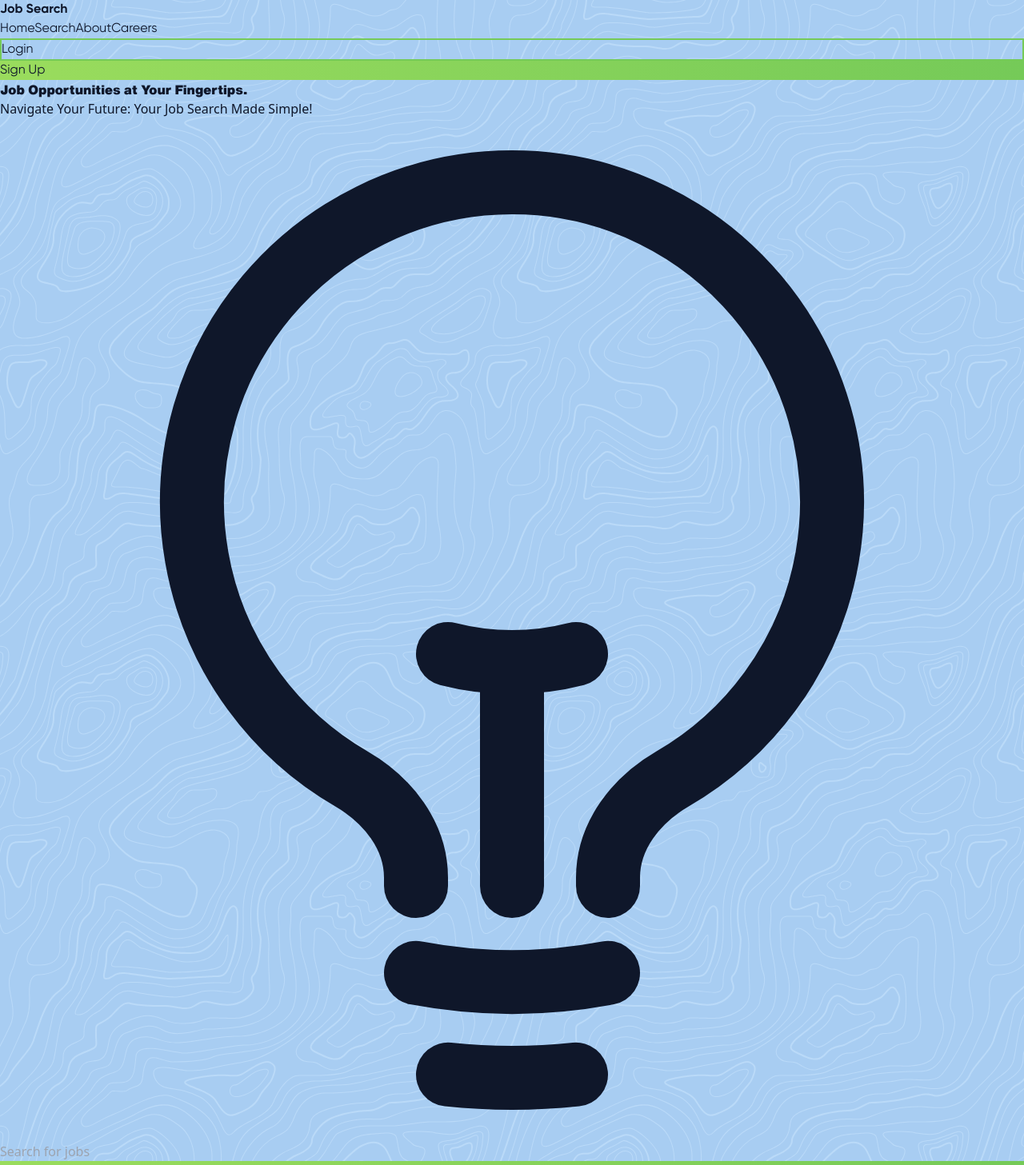
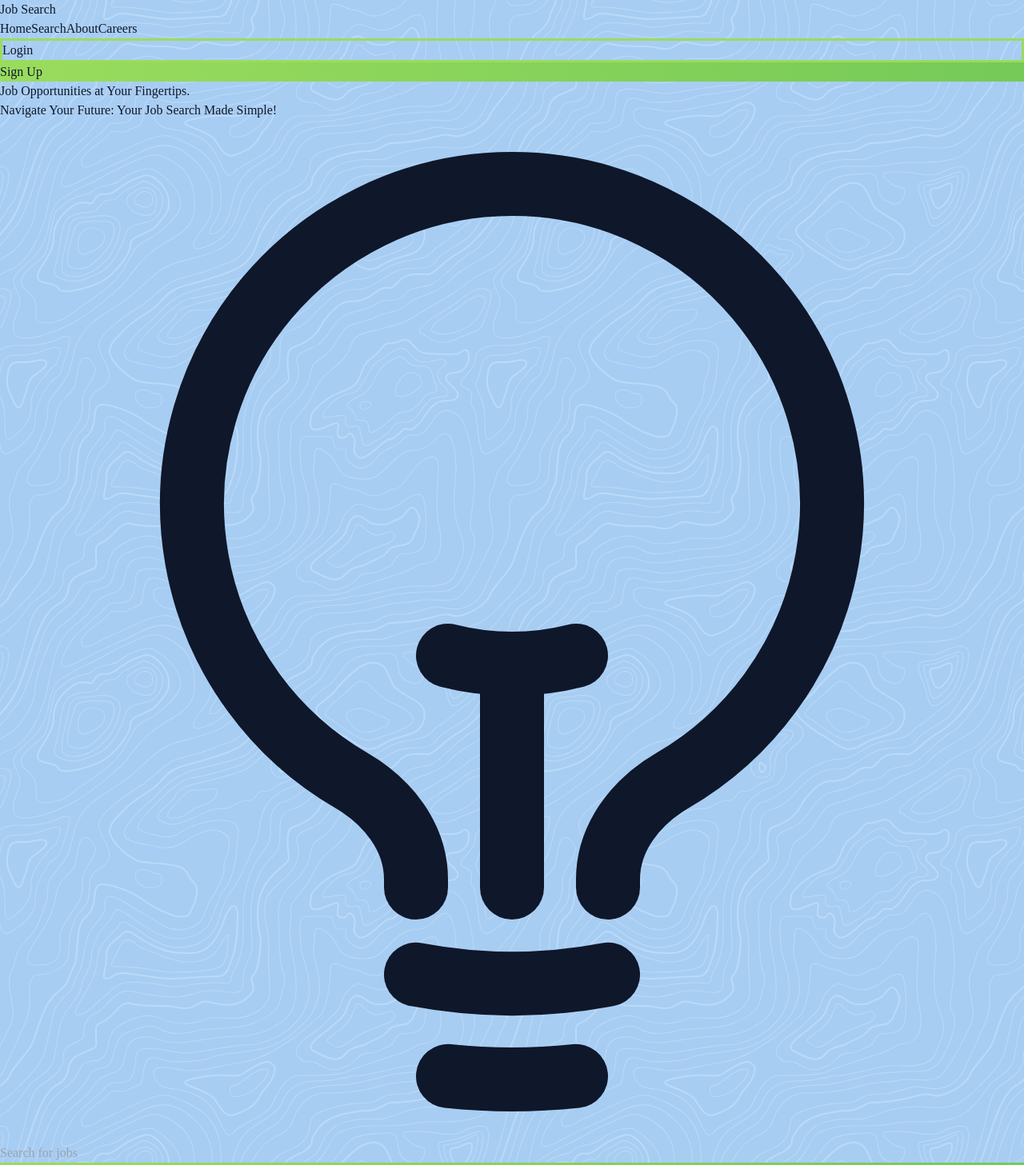
Before and after one commit to fasakinhenry/jobsearch, a React (Vite) app: page / in a window 1280 px wide. Shown: the top 1457 px of the page at 80% size. Built offline with nearby package versions, Linux system fonts and the light colour scheme.

Commit message:
style: fix layout in landing page

```diff
--- a/src/components/Header.jsx
+++ b/src/components/Header.jsx
@@ -3,10 +3,10 @@ import Button from './Button';
 
 const Header = () => {
   return (
-    <div className='gilroy py-10'>
-      <div className='px-20 container'>
+    <div className='py-10'>
+      <div className='px-20 container mx-auto'>
         <div className='flex items-center justify-between'>
-          <h2 className='text-3xl font-bold gilroy-bold'>Job Search</h2>
+          <h2 className='text-3xl font-bold'>Job Search</h2>
           <div className='flex justify-center items-center gap-5'>
             <Link to='/' className='text-md'>
               Home
--- a/src/components/Hero.jsx
+++ b/src/components/Hero.jsx
@@ -1,34 +1,30 @@
-import {
-  LightBulbIcon,
-  MagnifyingGlassIcon,
-} from "@heroicons/react/24/outline";
+import { LightBulbIcon } from '@heroicons/react/24/outline';
 const Hero = () => {
   return (
-    <div className="py-5 h-full">
-      <div className="container px-40">
-        <div className="grid  place-items-start">
-          <div className="grid py-6 max-w-5xl mx-auto">
-            <div className="text-center grid gap-8">
-              <h2 className="text-6xl helvetica-bold font-extrabold">
+    <div className='py-5 h-full flex mx-auto'>
+      <div className='container px-20 flex flex-col items-center justify-center'>
+        <div className='grid  place-items-start'>
+          <div className='grid py-6 max-w-5xl mx-auto'>
+            <div className='text-center grid gap-8'>
+              <h2 className='text-6xl font-extrabold'>
                 Job Opportunities at Your Fingertips.
               </h2>
-              <p className="text-md">
+              <p className='text-md'>
                 Navigate Your Future: Your Job Search Made Simple!
               </p>
             </div>
-            <div className="py-5">
-              <div className="items-center flex w-4/5 mx-auto py-2 px-3 rounded-full overflow-hidden  bg-white shadow-md">
-                <div className="px-3">
-                  <LightBulbIcon className="h-6 w-6" />
+            <div className='py-5'>
+              <div className='items-center flex w-4/5 mx-auto py-2 px-3 rounded-full overflow-hidden  bg-white shadow-md'>
+                <div className='px-3'>
+                  <LightBulbIcon className='h-6 w-6' />
                 </div>
                 <input
-                  type="text"
-                  placeholder="Search for jobs"
-                  className="w-4/5 px-3"
+                  type='text'
+                  placeholder='Search for jobs'
+                  className='w-4/5 px-3'
                 />
-                <div className="w-1/5 text-center flex items-center justify-center gap-2 btn-color px-3 py-4 rounded-full">
-                  <MagnifyingGlassIcon className="h-6 w-6" />
-                  <p>Search</p>
+                <div className='w-1/5 text-center btn-color px-3 py-4 rounded-full'>
+                  Search now
                 </div>
               </div>
             </div>
```
Also changed, not shown: src/index.css.
